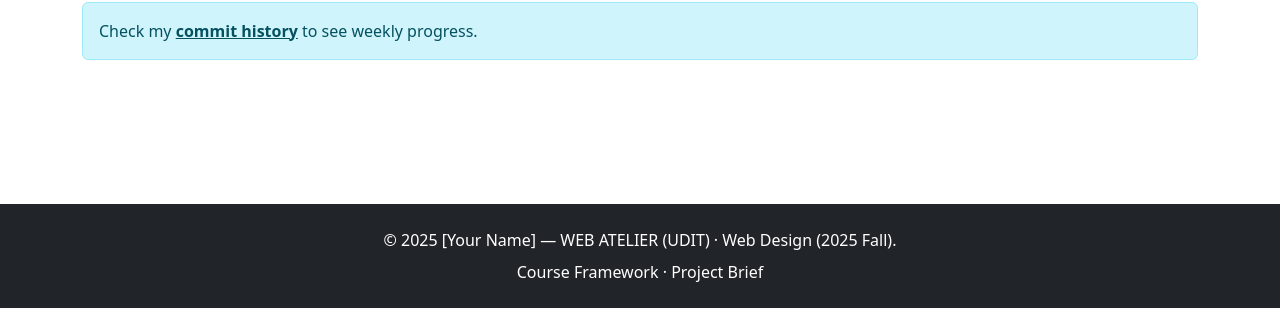
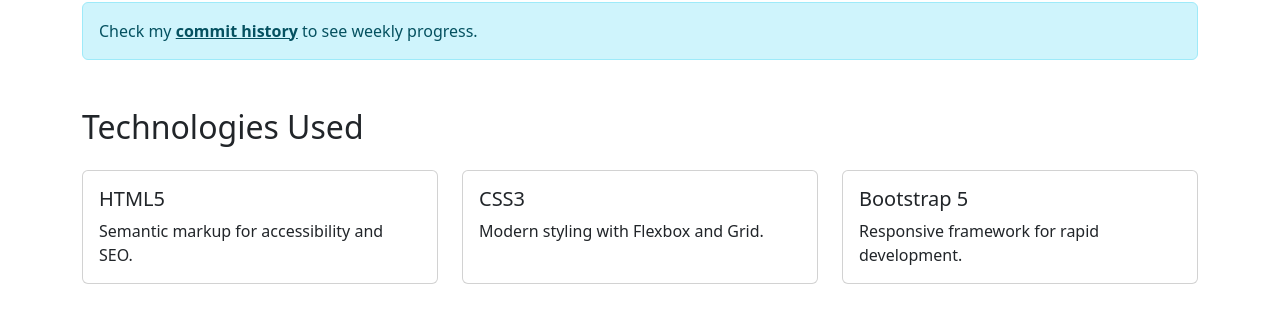
Before and after one commit to Valeria45x/Single-Page-Application-, a website: page index.html in a window 1280 px wide. Shown: the part 623-952 px from the top of the page. Before the commit the page ends 931 px from the top, so only its background shows below. Drawn offline with nearby package versions, Linux system fonts and the light colour scheme.

Commit message:
HTML with Bootstrap integrated

```diff
--- a/index.html
+++ b/index.html
@@ -9,13 +9,17 @@
 		<!-- Bootstrap CSS -->
 		<link href="https://cdn.jsdelivr.net/npm/bootstrap@5.3.0/dist/css/bootstrap.min.css" rel="stylesheet">
 
-		<!-- Your custom CSS (comes AFTER Bootstrap so you can override) -->
+		<!-- Bootstrap Icons (optional, for enhanced cards) -->
+		<link rel="stylesheet" href="https://cdn.jsdelivr.net/npm/bootstrap-icons@1.11.0/font/bootstrap-icons.css">
+
+		<!-- Your custom CSS (comes AFTER Bootstrap) -->
 		<link rel="stylesheet" href="assets/css/style.css" />
 	</head>
 	<body>
+		<!-- Skip link for accessibility -->
 		<a href="#main" class="skip-link">Skip to main content</a>
 
-		<!-- Header with Bootstrap navbar -->
+		<!-- Header Section -->
 		<header class="bg-primary text-white py-4">
 			<div class="container">
 				<h1 class="display-4">My Web Project</h1>
@@ -23,8 +27,9 @@
 			</div>
 		</header>
 
-		<!-- Main content with Bootstrap classes -->
+		<!-- Main Content -->
 		<main id="main" class="container my-5">
+			<!-- Welcome Section -->
 			<section class="mb-5">
 				<h2 class="mb-3">Welcome</h2>
 				<p class="lead">
@@ -41,6 +46,7 @@
 				</ul>
 			</section>
 
+			<!-- Weekly Progress Section -->
 			<section class="mb-5">
 				<h2 class="mb-3">Weekly Progress</h2>
 				<div class="alert alert-info" role="alert">
@@ -51,9 +57,45 @@
 					</p>
 				</div>
 			</section>
+
+			<!-- Technologies Used Section (Card Grid) -->
+			<section class="mb-5">
+				<h2 class="mb-4">Technologies Used</h2>
+				<div class="row g-4">
+					<!-- Card 1: HTML5 -->
+					<div class="col-md-4">
+						<div class="card h-100">
+							<div class="card-body">
+								<h5 class="card-title">HTML5</h5>
+								<p class="card-text">Semantic markup for accessibility and SEO.</p>
+							</div>
+						</div>
+					</div>
+
+					<!-- Card 2: CSS3 -->
+					<div class="col-md-4">
+						<div class="card h-100">
+							<div class="card-body">
+								<h5 class="card-title">CSS3</h5>
+								<p class="card-text">Modern styling with Flexbox and Grid.</p>
+							</div>
+						</div>
+					</div>
+
+					<!-- Card 3: Bootstrap 5 -->
+					<div class="col-md-4">
+						<div class="card h-100">
+							<div class="card-body">
+								<h5 class="card-title">Bootstrap 5</h5>
+								<p class="card-text">Responsive framework for rapid development.</p>
+							</div>
+						</div>
+					</div>
+				</div>
+			</section>
 		</main>
 
-		<!-- Footer with Bootstrap styling -->
+		<!-- Footer -->
 		<footer class="bg-dark text-white py-4 mt-5">
 			<div class="container text-center">
 				<p class="mb-2">© 2025 [Your Name] — WEB ATELIER (UDIT) · Web Design (2025 Fall).</p>
```
